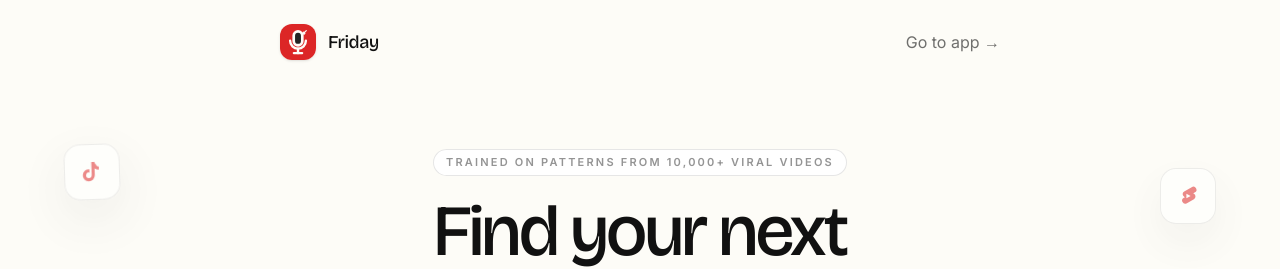
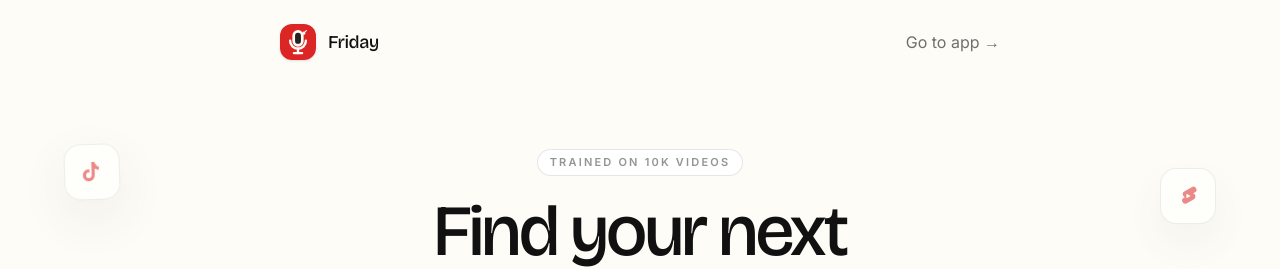
Before and after one commit to EdCorner1/MadebyfridayV2, a Next.js app: page / in a window 1280 px wide. Shown: the top 269 px of the page. Built offline with nearby package versions, Linux system fonts and the light colour scheme; no server answers.

Commit message:
fix: shorten homepage badge copy

```diff
--- a/app/page.tsx
+++ b/app/page.tsx
@@ -29,7 +29,7 @@ export default function HomePage() {
 
         <section className="flex flex-1 flex-col items-center justify-center pb-20 pt-10 text-center">
           <p className="mb-5 rounded-full border border-charcoal/10 bg-white px-3 py-1 text-[11px] font-semibold uppercase tracking-[0.2em] text-charcoal/45">
-            Trained on patterns from 10,000+ viral videos
+            Trained on 10k videos
           </p>
 
           <h1 className="font-display text-5xl font-medium leading-[0.98] tracking-[-0.04em] text-charcoal sm:text-6xl md:text-7xl">
```
